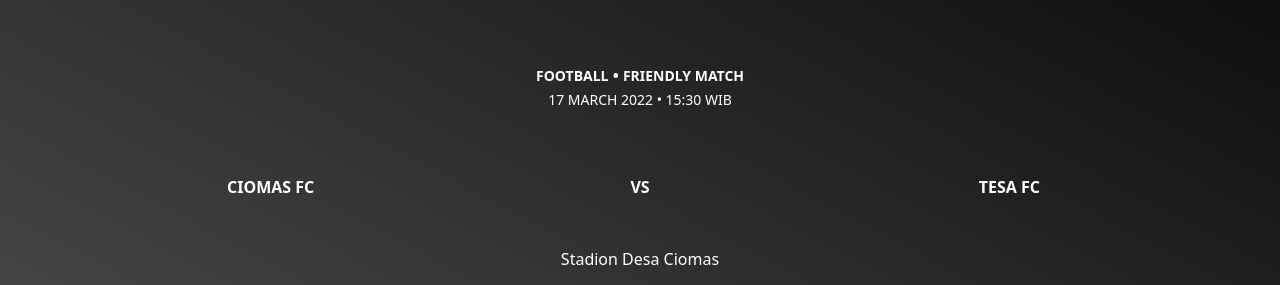
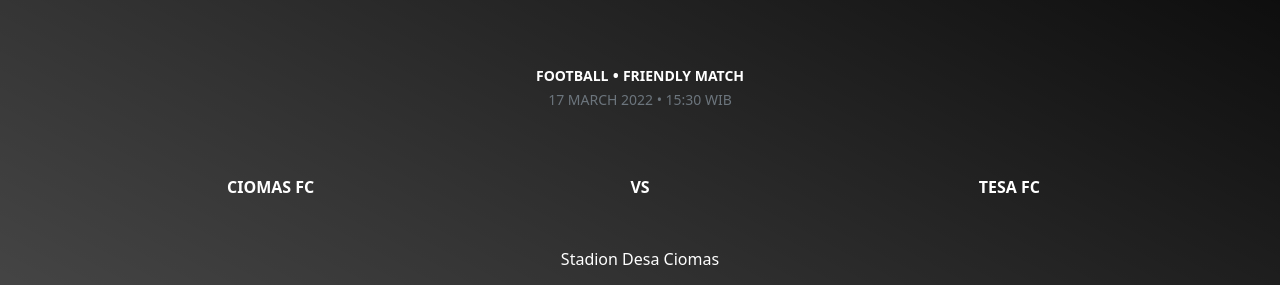
Before and after one commit to tesafc/www2, a Jekyll site: the page built from matches.html, in a window 1280 px wide. Shown: the part 257-542 px from the top of the page. Built offline with Jekyll 4.4.1, drawn with Linux system fonts in a browser that asks for light colours.

Commit message:
Update header-match.html

```diff
--- a/_includes/header-match.html
+++ b/_includes/header-match.html
@@ -21,7 +21,7 @@
             <div class="card-body py-3">
               <h1 class="text-uppercase fw-bolder pb-5">next match</h1>
               <p class="card-text fw-bolder mb-0"><small class="text-uppercase">{{ match.type }}</small> • <small class="text-uppercase">{{ match.competition }}</small></p>
-              <p class="card-text"><small class="text-uppercase">{{ match.date | date: "%d %B %Y • %R" | append: " WIB" }}</small></p>
+              <p class="card-text text-secondary"><small class="text-uppercase">{{ match.date | date: "%d %B %Y • %R" | append: " WIB" }}</small></p>
               <div class="row row-cols-3 text-center py-5">
                 <div class="col"><span class="fw-bold text-uppercase">{{ match.home }}</span></div>
                 <div class="col"><span class="fw-bold text-uppercase">vs</span></div>
```
